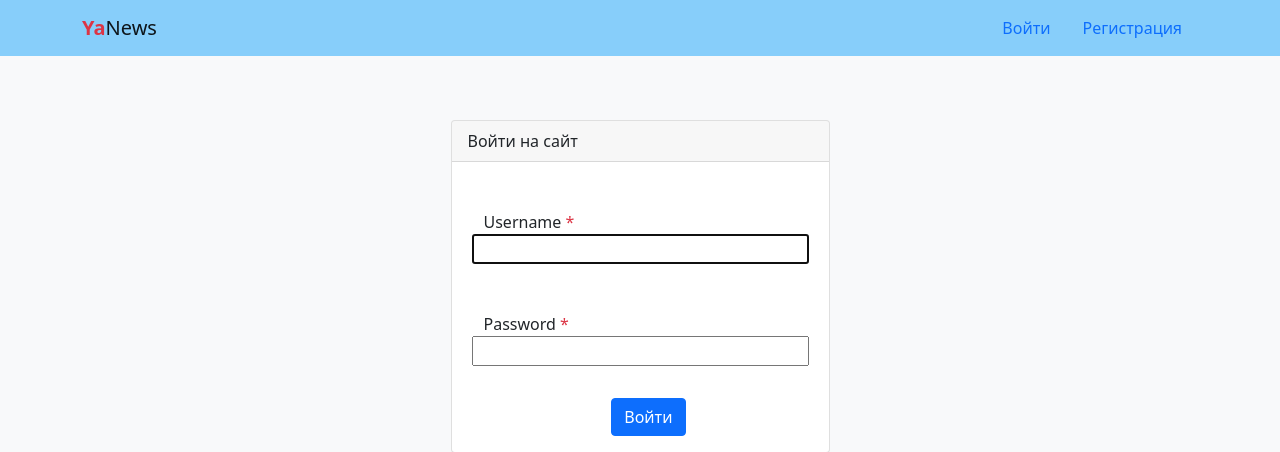
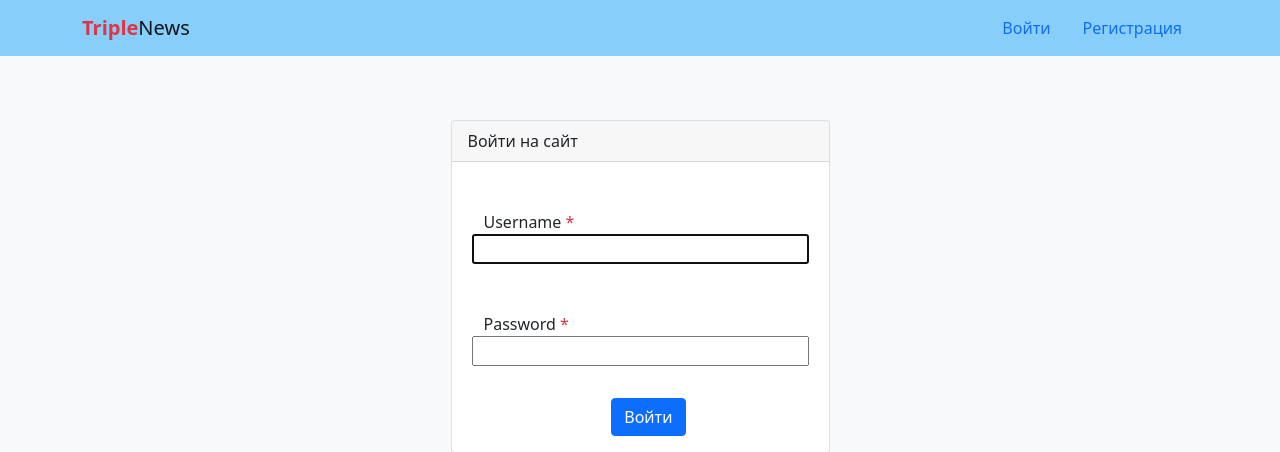
Before and after one commit to tripleten-com/TripleNews, a Django app: a page that uses templates/includes/header.html in a window 1280 px wide. Shown: the top 452 px of the page. Run offline with Django 3.2, Linux system fonts and the light colour scheme.

Commit message:
template fix

```diff
--- a/templates/includes/header.html
+++ b/templates/includes/header.html
@@ -2,7 +2,7 @@
   <nav class="navbar navbar-light" style="background-color: lightskyblue">
     <li class="container">
       <a class="navbar-brand" href="{% url 'news:home' %}">
-        <span class="text-danger"><b>Ya</b></span>News
+        <span class="text-danger"><b>Triple</b></span>News
       </a>
       <ul class="nav nav-pills">
         {% if user.is_authenticated %}
```
